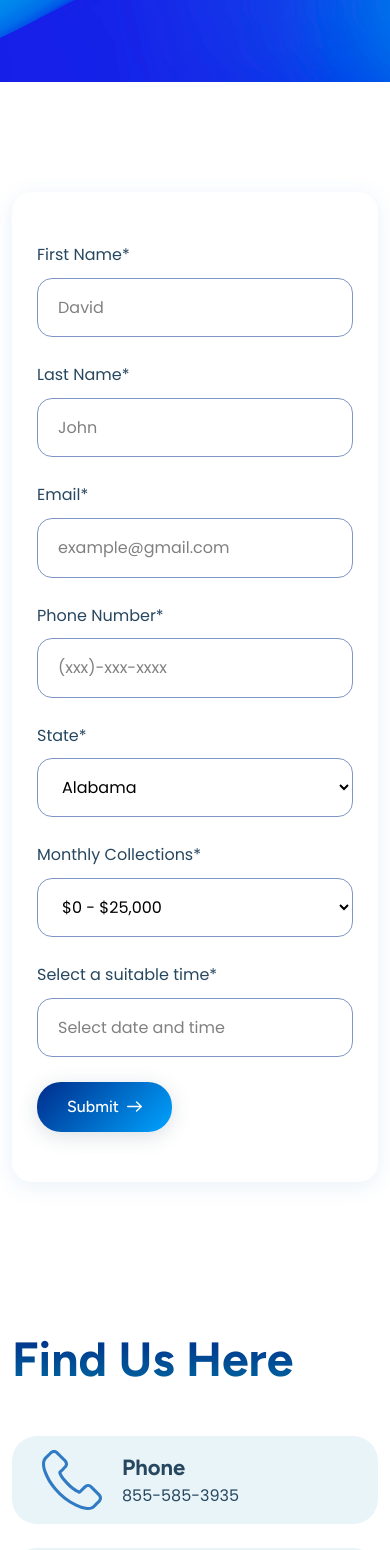
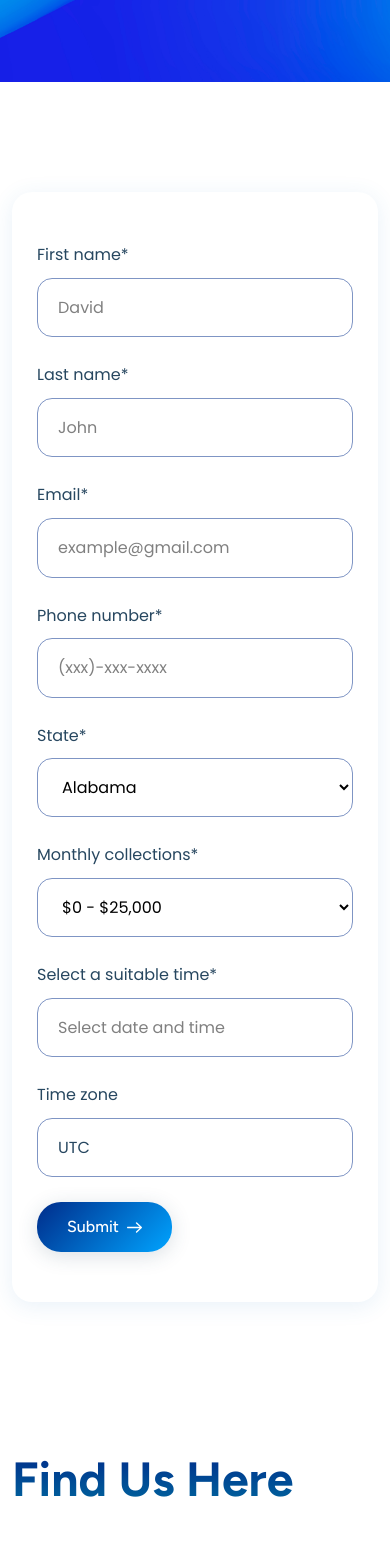
Before and after one commit to XphyreInc/XphyreHealthMultiPage-FE, a React (Create React App) app: page /contact in a window 390 px wide. Shown: the part 418-1968 px from the top of the page. Built offline with nearby package versions, Linux system fonts and the light colour scheme.

Commit message:
responsiveness catered

```diff
--- a/src/components/AppointmentForm/index.jsx
+++ b/src/components/AppointmentForm/index.jsx
@@ -208,7 +208,7 @@ export default function AppointmentForm() {
     <>
         <form className="row" onSubmit={handleSubmit}>
           <div className="col-lg-6">
-            <label className="cs_input_label cs_heading_color">First Name*</label>
+            <label className="cs_input_label cs_heading_color">First name*</label>
             <input
               type="text"
               className="cs_form_field"
@@ -220,7 +220,7 @@ export default function AppointmentForm() {
             <div className="cs_height_42 cs_height_xl_25" />
           </div>
           <div className="col-lg-6">
-            <label className="cs_input_label cs_heading_color">Last Name*</label>
+            <label className="cs_input_label cs_heading_color">Last name*</label>
             <input
               type="text"
               className="cs_form_field"
@@ -245,7 +245,7 @@ export default function AppointmentForm() {
             <div className="cs_height_42 cs_height_xl_25" />
           </div>
           <div className="col-lg-6">
-            <label className="cs_input_label cs_heading_color">Phone Number*</label>
+            <label className="cs_input_label cs_heading_color">Phone number*</label>
             <input
               type="text"
               className="cs_form_field"
@@ -275,7 +275,7 @@ export default function AppointmentForm() {
             <div className="cs_height_42 cs_height_xl_25" />
           </div>
           <div className="col-lg-6">
-            <label className="cs_input_label cs_heading_color">Monthly Collections*</label>
+            <label className="cs_input_label cs_heading_color">Monthly collections*</label>
             <select
               className="cs_form_field"
               name="monthlyCollections"
--- a/src/components/ContactForm/index.jsx
+++ b/src/components/ContactForm/index.jsx
@@ -207,7 +207,7 @@ export default function AppointmentForm() {
       <div className='cs_contact_form cs_style_1 cs_white_bg cs_radius_20'>
         <form className="row" onSubmit={handleSubmit}>
           <div className="col-lg-6">
-            <label className="cs_input_label cs_heading_color">First Name*</label>
+            <label className="cs_input_label cs_heading_color">First name*</label>
             <input
               type="text"
               className="cs_form_field"
@@ -219,7 +219,7 @@ export default function AppointmentForm() {
             <div className="cs_height_42 cs_height_xl_25" />
           </div>
           <div className="col-lg-6">
-            <label className="cs_input_label cs_heading_color">Last Name*</label>
+            <label className="cs_input_label cs_heading_color">Last name*</label>
             <input
               type="text"
               className="cs_form_field"
@@ -244,7 +244,7 @@ export default function AppointmentForm() {
             <div className="cs_height_42 cs_height_xl_25" />
           </div>
           <div className="col-lg-6">
-            <label className="cs_input_label cs_heading_color">Phone Number*</label>
+            <label className="cs_input_label cs_heading_color">Phone number*</label>
             <input
               type="text"
               className="cs_form_field"
@@ -274,7 +274,7 @@ export default function AppointmentForm() {
             <div className="cs_height_42 cs_height_xl_25" />
           </div>
           <div className="col-lg-6">
-            <label className="cs_input_label cs_heading_color">Monthly Collections*</label>
+            <label className="cs_input_label cs_heading_color">Monthly collections*</label>
             <select
               className="cs_form_field"
               name="monthlyCollections"
@@ -306,7 +306,19 @@ export default function AppointmentForm() {
             {errors.datetime && <p style={{ color: 'red' }}>{errors.datetime}</p>}
             <div className="cs_height_42 cs_height_xl_25" />
           </div>
-
+          <div className="col-lg-6">
+            <label className="cs_input_label cs_heading_color">Time zone</label>
+            <input
+              type="text"
+              value={formData.timeZone}
+              className="cs_form_field"
+              placeholder="John"
+              name="timeZone"
+              readOnly
+            />
+            {errors.lastName && <p style={{ color: 'red' }}>{errors.lastName}</p>}
+            <div className="cs_height_42 cs_height_xl_25" />
+          </div>
           <div className="col-lg-12">
             <button className="cs_btn cs_style_1" type="submit">
               <span>Submit</span>
--- a/src/components/IconBox/IconBoxStyle6.jsx
+++ b/src/components/IconBox/IconBoxStyle6.jsx
@@ -4,9 +4,11 @@ import parser from 'html-react-parser';
 export default function IconBoxStyle6({ title, subTitle, iconUrl }) {
   return (
     <div className="cs_iconbox cs_style_6">
-      <div className="cs_iconbox_icon cs_center cs_accent_bg rounded-circle">
+      {/* <div className="cs_iconbox_icon cs_center cs_accent_bg rounded-circle">
         <img src={iconUrl} alt="Icon" />
-      </div>
+      </div> */}
+      <div className=" line_style"></div>
+
       <h2 className="cs_iconbox_title cs_fs_32 cs_semibold">{parser(title)}</h2>
       <p className="cs_iconbox_subtitle m-0">{parser(subTitle)}</p>
     </div>
--- a/src/components/Testimonial/TestimonialStyle2.jsx
+++ b/src/components/Testimonial/TestimonialStyle2.jsx
@@ -10,7 +10,7 @@ export default function TestimonialStyle2({
 }) {
   return (
     <div className="cs_testimonial cs_style_2">
-      <div className="cs_testimonial_text cs_radius_25 cs_white_bg cs_fs_24" style={{height:"28rem"}}>
+      <div className="cs_testimonial_text cs_radius_25 cs_white_bg cs_fs_24" >
         <div className="cs_quote_icon">
           <svg
             width={50}
--- a/src/components/Widget/ContactInfoWidget.jsx
+++ b/src/components/Widget/ContactInfoWidget.jsx
@@ -22,6 +22,17 @@ export default function ContactInfoWidget() {
         </i>
         info@xphyrehealth.com
       </li>
+      <li>
+        <a href="/ContactUs">
+          <button className="cs_btn cs_style_1" type="submit" style={{ position: "relative", top: "2rem" ,marginBottom:"2rem" }}>
+            <span>Contact Us Now</span>
+            <i>
+              <img src="/images/icons/arrow_white.svg" alt="Icon" />
+              <img src="/images/icons/arrow_white.svg" alt="Icon" />
+            </i>
+          </button>
+        </a>
+      </li>
     </ul>
   );
 }
--- a/src/sass/common/_general.scss
+++ b/src/sass/common/_general.scss
@@ -312,8 +312,8 @@ hr {
   color: $accent;
 }
 
-.cs_main_heading_color{
-    background: -webkit-linear-gradient($accent-three, $accent-four);
+.cs_main_heading_color {
+  background: -webkit-linear-gradient($accent-three, $accent-four);
   -webkit-background-clip: text;
   -webkit-text-fill-color: transparent;
 }
@@ -340,7 +340,7 @@ hr {
   color: $white;
 }
 
-.para_color{
+.para_color {
   background: -webkit-linear-gradient($black, $gray-dark);
   -webkit-background-clip: text;
   -webkit-text-fill-color: transparent;
@@ -350,9 +350,33 @@ hr {
   background: linear-gradient(to right, $accent-four, $accent-three);
 }
 
+.line_style {
+  width: 22rem;
+  height: 5px;
+  margin-bottom: 2rem;
+  border-radius: 20px;
+  background: transparent;
+  border: 2px rgb(11, 11, 97) solid;
+  border-style: double;
+}
+
+.style_border {
+  width: 30vw;
+	font-size: 1em;
+	line-height: 1.5em;
+	font-weight: 200;
+	padding: 0 4vw 4vw;
+	border-right: 2px;
+	border-left: 0;
+	border-style: solid;
+/* 	border-image: linear-gradient(to bottom, #ccc, #555 66%, #181818) 1 100%; */
+	border-image: linear-gradient(to bottom, #181818, #eee, #181818) 1 100%;
+}
+
 .cs_gray_bg_1 {
   background-color: rgba(210, 234, 239, 0.2);
 }
+
 
 .cs_half_bg,
 .cs_half_bg_2 {
@@ -465,7 +489,7 @@ hr {
   }
 
   &::after {
-    background-image: linear-gradient(270deg,$accent-four 0%, $accent-end 100%);
+    background-image: linear-gradient(270deg, $accent-four 0%, $accent-end 100%);
     opacity: 0;
   }
 
--- a/src/sass/shortcode/_testimonial.scss
+++ b/src/sass/shortcode/_testimonial.scss
@@ -4,58 +4,89 @@
 .cs_testimonial.cs_style_1 {
   line-height: 1.87em;
   position: relative;
-  > img {
+
+  >img {
     position: absolute;
     left: -88px;
     top: -37px;
+
     @media (max-width: 991px) {
       top: -15px;
       left: -75px;
     }
   }
-  > p {
+
+  >p {
     margin-bottom: 30px;
   }
 }
+
 .cs_testimonial.cs_style_2 {
   .cs_testimonial_text {
     padding: 80px 80px 80px 144px;
     position: relative;
+    height: 28rem;
+
     @media (max-width: 1700px) {
       padding: 60px 60px 60px 124px;
     }
+
+    @media (max-width: 1024px) {
+      padding: 130px 25px 50px 45px;
+      height: 35rem;
+    }
+    @media (max-width: 768px) {
+      padding: 130px 25px 50px 45px;
+      height: 30rem;
+    }
+
     @media (max-width: 575px) {
-      padding: 80px 25px 50px 45px;
+      padding: 130px 25px 50px 45px;
+      height: 40rem;
     }
+
+    @media (max-width: 380px) {
+      padding: 130px 25px 50px 45px;
+      height: 50rem;
+    }
+
     p {
       margin-bottom: 32px;
     }
+
     margin-bottom: 35px;
   }
+
   .cs_quote_icon {
     position: absolute;
     left: 60px;
     top: 70px;
+
     @media (max-width: 1700px) {
       left: 40px;
     }
+
     @media (max-width: 575px) {
       left: 25px;
       top: 30px;
     }
   }
+
   .cs_testimonial_meta {
     display: flex;
     gap: 25px 40px;
     align-items: center;
+
     @media (max-width: 575px) {
       gap: 20px;
     }
   }
+
   .cs_testimonial_avatar {
     height: 96px;
     width: 96px;
     border-radius: 50%;
+
     img {
       height: 100%;
       width: 100%;
@@ -64,12 +95,15 @@
     }
   }
 }
+
 .cs_testimonial.cs_style_3 {
   padding: 1px 82px 42px;
   margin-top: 75px;
+
   @media (max-width: 575px) {
     padding: 1px 20px 30px;
   }
+
   .cs_testimonial_img {
     height: 150px;
     width: 150px;
@@ -78,52 +112,64 @@
     margin-top: -75px;
     margin-bottom: 24px;
   }
+
   .cs_testimonial_avatar {
     margin-bottom: 10px;
   }
+
   .cs_testimonial_text {
     margin-top: 42px;
   }
+
   .cs_rating {
     margin-left: auto;
     margin-right: auto;
   }
 }
+
 .cs_testimonial.cs_style_4 {
   background-color: #fff;
   padding: 50px 30px;
   box-shadow: 0px 4px 21px 1px rgba(48, 123, 196, 0.1);
   padding: 40px 20px;
+
   .cs_testimonial_meta {
     display: flex;
     align-items: center;
     gap: 25px;
   }
+
   .cs_testimonial_avatar {
     height: 80px;
     width: 80px;
     border-radius: 50%;
     overflow: hidden;
     flex: none;
+
     img {
       height: 100%;
       width: 100%;
       object-fit: cover;
     }
   }
+
   .cs_testimonial_meta {
     margin-bottom: 32px;
   }
+
   .cs_rating {
     margin-top: 32px;
   }
 }
+
 .cs_testimonial_carousel_2 {
   .cs_slider_activate {
     width: 58vw;
+
     @media (max-width: 991px) {
       width: 90vw;
     }
+
     @media (max-width: 575px) {
       width: 100%;
     }
@@ -131,10 +177,12 @@
 
   .cs_testimonial.cs_style_4 {
     max-width: 390px;
+
     @media (max-width: 420px) {
       max-width: 300px;
     }
   }
+
   .slick-list {
     padding-top: 30px;
     padding-bottom: 30px;
@@ -143,6 +191,7 @@
     box-shadow: -10px 0px 30px -20px rgba(48, 123, 196, 0.1);
     border-radius: 60px;
   }
+
   .cs_slider_navigation.cs_style_1 {
     justify-content: flex-end;
     margin-top: 0;
```
